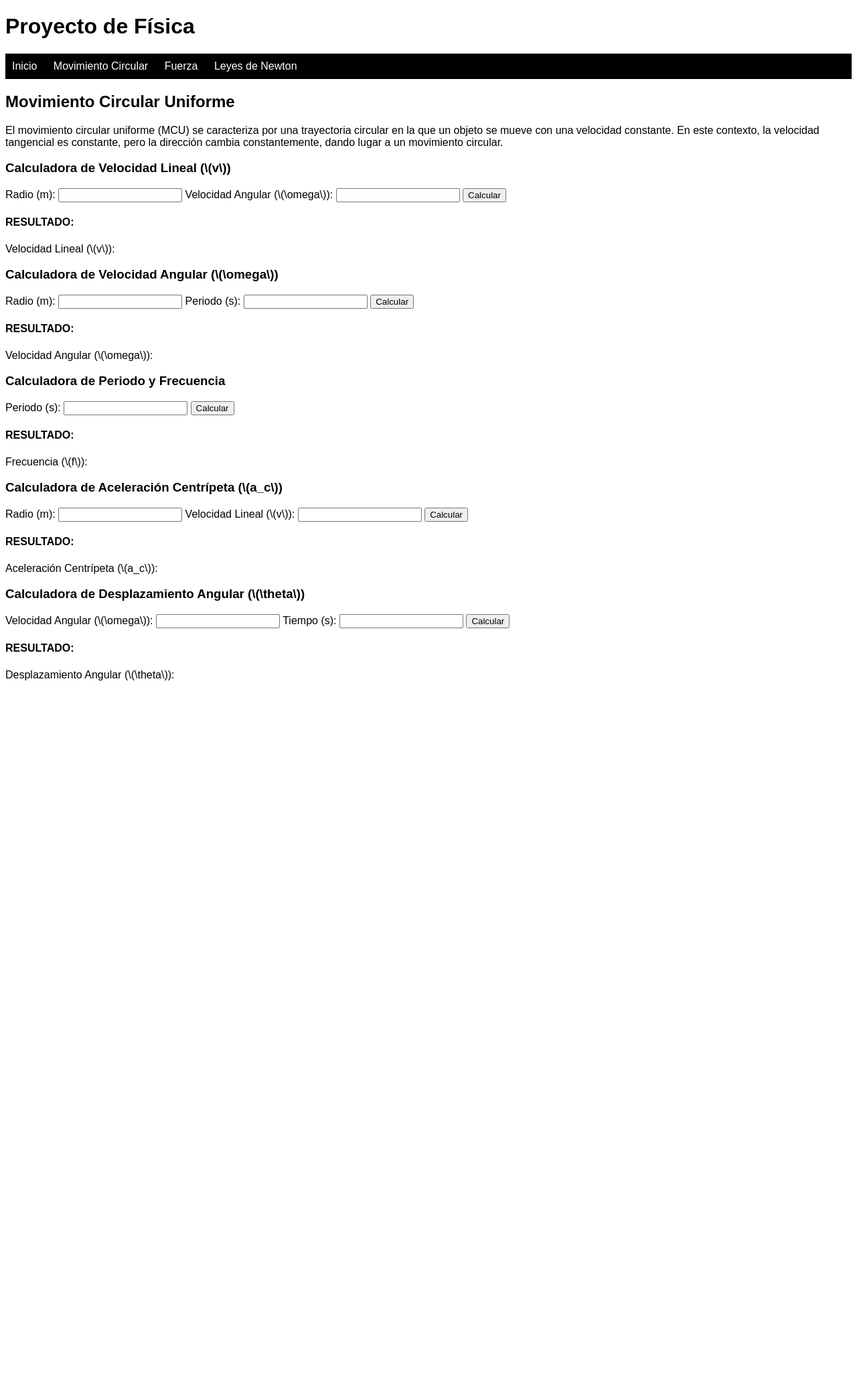
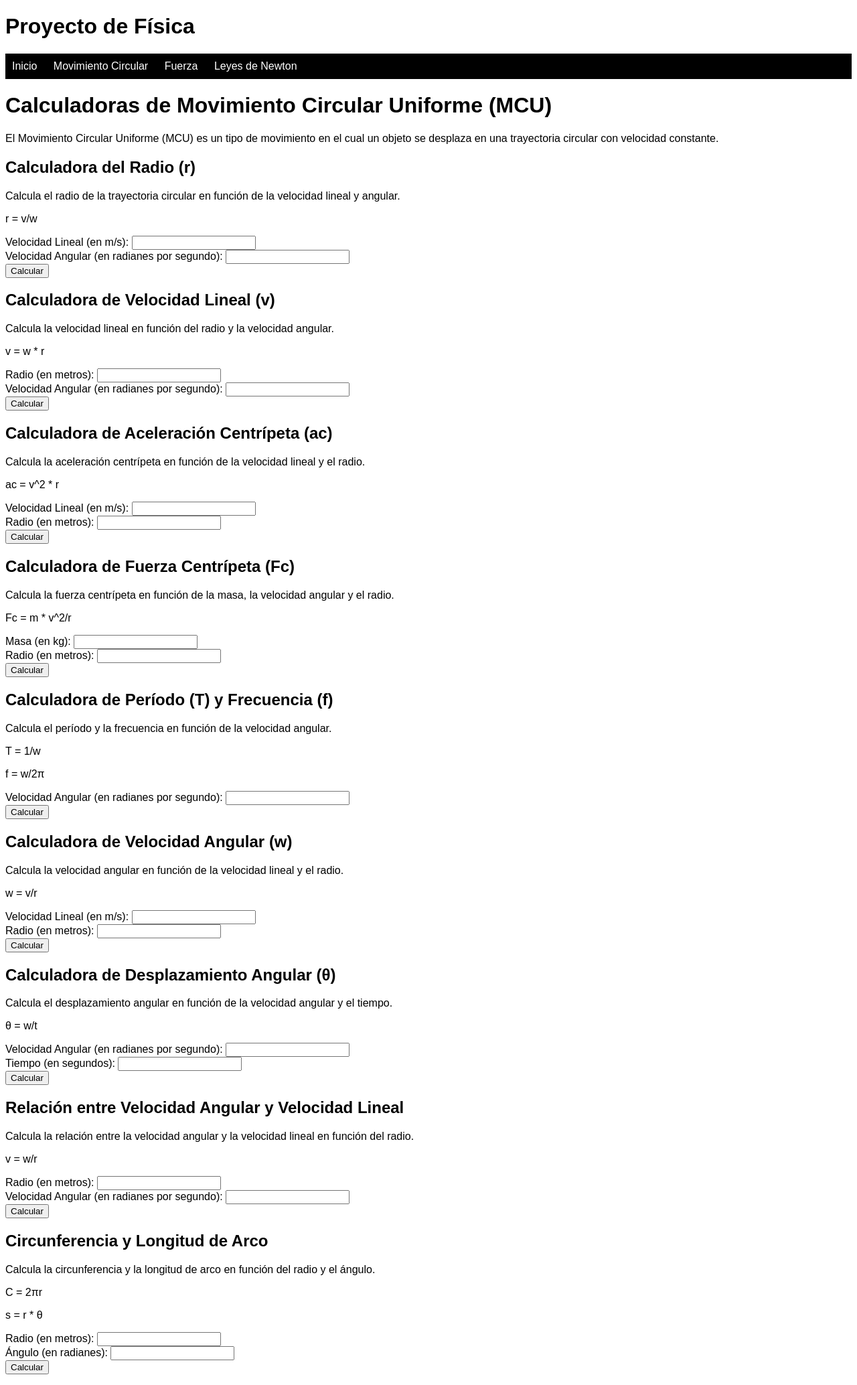
Before and after one commit to martinpiza/Proyecto-Fisica, a Django app: page /movimiento-circular/ in a window 1280 px wide. Shown: the whole page at 67% size. Before the commit the page ends 1016 px from the top, so only its background shows below. Run offline with Django 4.2, Linux system fonts and the light colour scheme.

Commit message:
calculadora de mobimiento circular completa

```diff
--- a/aplicacion_fisica/templates/aplicacion_fisica/movimiento_circular.html
+++ b/aplicacion_fisica/templates/aplicacion_fisica/movimiento_circular.html
@@ -2,137 +2,242 @@
 {% extends 'aplicacion_fisica/index.html' %}
 
 {% block content %}
-    <h2>Movimiento Circular Uniforme</h2>
-    <p>
-        El movimiento circular uniforme (MCU) se caracteriza por una trayectoria circular en la que un objeto se mueve con una velocidad constante.
-        En este contexto, la velocidad tangencial es constante, pero la dirección cambia constantemente, dando lugar a un movimiento circular.
-    </p>
+<!DOCTYPE html>
+<html lang="es">
+<head>
+  <meta charset="UTF-8">
+  <meta name="viewport" content="width=device-width, initial-scale=1.0">
+  <title>Calculadoras de Movimiento Circular Uniforme (MCU)</title>
+</head>
+<body>
 
-    <!-- Calculadora de Velocidad Lineal -->
-    <div class="calculadora-mcu">
-        <h3>Calculadora de Velocidad Lineal (\(v\))</h3>
-        <form id="calculo_v_form">
-            {% csrf_token %}
-            <label for="radio_v">Radio (m):</label>
-            <input type="text" id="radio_v" name="radio_v" required>
+  <h1>Calculadoras de Movimiento Circular Uniforme (MCU)</h1>
+  <p>El Movimiento Circular Uniforme (MCU) es un tipo de movimiento en el cual un objeto se desplaza en una trayectoria circular con velocidad constante.</p>
 
-            <label for="velocidad_angular_v">Velocidad Angular (\(\omega\)): </label>
-            <input type="text" id="velocidad_angular_v" name="velocidad_angular_v" required>
+  <!-- Calculadora del Radio -->
+  <section>
+    <h2>Calculadora del Radio (r)</h2>
+    <p>Calcula el radio de la trayectoria circular en función de la velocidad lineal y angular.</p>
+    <p>r = v/w</p>
+    <label for="velocidad-lineal-radio">Velocidad Lineal (en m/s): </label>
+    <input type="number" id="velocidad-lineal-radio" step="any">
+    <br>
+    <label for="velocidad-angular-radio">Velocidad Angular (en radianes por segundo): </label>
+    <input type="number" id="velocidad-angular-radio" step="any">
+    <br>
+    <button onclick="calcularRadio()">Calcular</button>
+    <p id="resultado-radio"></p>
+  </section>
 
-            <button type="button" onclick="calcularVelocidadLineal()">Calcular</button>
-        </form>
-        <h4>RESULTADO:</h4>
-        <p id="resultado_v">Velocidad Lineal (\(v\)): </p>
-    </div>
+  <!-- Calculadora de Velocidad Lineal -->
+  <section>
+    <h2>Calculadora de Velocidad Lineal (v)</h2>
+    <p>Calcula la velocidad lineal en función del radio y la velocidad angular.</p>
+    <p>v = w * r</p>
+    <label for="radio-velocidad">Radio (en metros): </label>
+    <input type="number" id="radio-velocidad" step="any">
+    <br>
+    <label for="velocidad-angular-velocidad">Velocidad Angular (en radianes por segundo): </label>
+    <input type="number" id="velocidad-angular-velocidad" step="any">
+    <br>
+    <button onclick="calcularVelocidadLineal()">Calcular</button>
+    <p id="resultado-velocidad"></p>
+  </section>
 
-    <!-- Calculadora de Velocidad Angular -->
-    <div class="calculadora-mcu">
-        <h3>Calculadora de Velocidad Angular (\(\omega\))</h3>
-        <form id="calculo_omega_form">
-            {% csrf_token %}
-            <label for="radio_omega">Radio (m):</label>
-            <input type="text" id="radio_omega" name="radio_omega" required>
+  <!-- Calculadora de Aceleración Centrípeta -->
+  <section>
+    <h2>Calculadora de Aceleración Centrípeta (ac)</h2>
+    <p>Calcula la aceleración centrípeta en función de la velocidad lineal y el radio.</p>
+    <p>ac = v^2 * r</p>
+    <label for="velocidad-lineal-aceleracion">Velocidad Lineal (en m/s): </label>
+    <input type="number" id="velocidad-lineal-aceleracion" step="any">
+    <br>
+    <label for="radio-aceleracion">Radio (en metros): </label>
+    <input type="number" id="radio-aceleracion" step="any">
+    <br>
+    <button onclick="calcularAceleracionCentripeta()">Calcular</button>
+    <p id="resultado-aceleracion"></p>
+  </section>
 
-            <label for="periodo_omega">Periodo (s):</label>
-            <input type="text" id="periodo_omega" name="periodo_omega" required>
+  <!-- Calculadora de Fuerza Centrípeta -->
+  <section>
+    <h2>Calculadora de Fuerza Centrípeta (Fc)</h2>
+    <p>Calcula la fuerza centrípeta en función de la masa, la velocidad angular y el radio.</p>
+    <p>Fc = m * v^2/r</p>
+    <label for="masa-fuerza">Masa (en kg): </label>
+    <input type="number" id="masa-fuerza" step="any">
+    <br>
+    <label for="radio-fuerza">Radio (en metros): </label>
+    <input type="number" id="radio-fuerza" step="any">
+    <br>
+    <button onclick="calcularFuerzaCentripeta()">Calcular</button>
+    <p id="resultado-fuerza"></p>
+  </section>
 
-            <button type="button" onclick="calcularVelocidadAngular()">Calcular</button>
-        </form>
-        <h4>RESULTADO:</h4>
-        <p id="resultado_omega">Velocidad Angular (\(\omega\)): </p>
-    </div>
+  <!-- Calculadora de Período y Frecuencia -->
+  <section>
+    <h2>Calculadora de Período (T) y Frecuencia (f)</h2>
+    <p>Calcula el período y la frecuencia en función de la velocidad angular.</p>
+    <p>T = 1/w</p>
+    <p>f = w/2π</p>
+    <label for="velocidad-angular-periodo">Velocidad Angular (en radianes por segundo): </label>
+    <input type="number" id="velocidad-angular-periodo" step="any">
+    <br>
+    <button onclick="calcularPeriodoFrecuencia()">Calcular</button>
+    <p id="resultado-periodo"></p>
+    <p id="resultado-frecuencia"></p>
+  </section>
 
-    <!-- Calculadora de Periodo y Frecuencia -->
-    <div class="calculadora-mcu">
-        <h3>Calculadora de Periodo y Frecuencia</h3>
-        <form id="calculo_frecuencia_form">
-            {% csrf_token %}
-            <label for="periodo_frecuencia">Periodo (s):</label>
-            <input type="text" id="periodo_frecuencia" name="periodo_frecuencia" required>
+  <!-- Calculadora de Velocidad Angular -->
+  <section>
+    <h2>Calculadora de Velocidad Angular (w)</h2>
+    <p>Calcula la velocidad angular en función de la velocidad lineal y el radio.</p>
+    <p>w = v/r</p>
+    <label for="velocidad-lineal-angular">Velocidad Lineal (en m/s): </label>
+    <input type="number" id="velocidad-lineal-angular" step="any">
+    <br>
+    <label for="radio-angular">Radio (en metros): </label>
+    <input type="number" id="radio-angular" step="any">
+    <br>
+    <button onclick="calcularVelocidadAngular()">Calcular</button>
+    <p id="resultado-angular"></p>
+  </section>
 
-            <button type="button" onclick="calcularFrecuencia()">Calcular</button>
-        </form>
-        <h4>RESULTADO:</h4>
-        <p id="resultado_frecuencia">Frecuencia (\(f\)): </p>
-    </div>
+  <!-- Calculadora de Desplazamiento Angular -->
+  <section>
+    <h2>Calculadora de Desplazamiento Angular (θ)</h2>
+    <p>Calcula el desplazamiento angular en función de la velocidad angular y el tiempo.</p>
+    <p>θ = w/t</p>
+    <label for="velocidad-angular-desplazamiento">Velocidad Angular (en radianes por segundo): </label>
+    <input type="number" id="velocidad-angular-desplazamiento" step="any">
+    <br>
+    <label for="tiempo-desplazamiento">Tiempo (en segundos): </label>
+    <input type="number" id="tiempo-desplazamiento" step="any">
+    <br>
+    <button onclick="calcularDesplazamientoAngular()">Calcular</button>
+    <p id="resultado-desplazamiento"></p>
+  </section>
 
-    <!-- Calculadora de Aceleración Centrípeta -->
-    <div class="calculadora-mcu">
-        <h3>Calculadora de Aceleración Centrípeta (\(a_c\))</h3>
-        <form id="calculo_ac_form">
-            {% csrf_token %}
-            <label for="radio_ac">Radio (m):</label>
-            <input type="text" id="radio_ac" name="radio_ac" required>
+  <!-- Relación entre Velocidad Angular y Velocidad Lineal -->
+  <section>
+    <h2>Relación entre Velocidad Angular y Velocidad Lineal</h2>
+    <p>Calcula la relación entre la velocidad angular y la velocidad lineal en función del radio.</p>
+    <p>v = w/r</p>
+    <label for="radio-relacion">Radio (en metros): </label>
+    <input type="number" id="radio-relacion" step="any">
+    <br>
+    <label for="velocidad-angular-relacion">Velocidad Angular (en radianes por segundo): </label>
+    <input type="number" id="velocidad-angular-relacion" step="any">
+    <br>
+    <button onclick="calcularRelacionVelocidades()">Calcular</button>
+    <p id="resultado-relacion"></p>
+  </section>
 
-            <label for="velocidad_ac">Velocidad Lineal (\(v\)): </label>
-            <input type="text" id="velocidad_ac" name="velocidad_ac" required>
+  <!-- Circunferencia y Longitud de Arco -->
+  <section>
+    <h2>Circunferencia y Longitud de Arco</h2>
+    <p>Calcula la circunferencia y la longitud de arco en función del radio y el ángulo.</p>
+    <p>C = 2πr</p>
+    <p>s = r * θ</p>
+    <label for="radio-circunferencia">Radio (en metros): </label>
+    <input type="number" id="radio-circunferencia" step="any">
+    <br>
+    <label for="angulo-circunferencia">Ángulo (en radianes): </label>
+    <input type="number" id="angulo-circunferencia" step="any">
+    <br>
+    <button onclick="calcularCircunferenciaLongitudArco()">Calcular</button>
+    <p id="resultado-circunferencia"></p>
+    <p id="resultado-longitud-arco"></p>
+  </section>
 
-            <button type="button" onclick="calcularAceleracionCentripeta()">Calcular</button>
-        </form>
-        <h4>RESULTADO:</h4>
-        <p id="resultado_ac">Aceleración Centrípeta (\(a_c\)): </p>
-    </div>
+  <script>
+    function calcularRadio() {
+        var velocidadLineal = parseFloat(document.getElementById('velocidad-lineal-radio').value);
+        var velocidadAngular = parseFloat(document.getElementById('velocidad-angular-radio').value);
 
-    <!-- Calculadora de Desplazamiento Angular -->
-    <div class="calculadora-mcu">
-        <h3>Calculadora de Desplazamiento Angular (\(\theta\))</h3>
-        <form id="calculo_theta_form">
-            {% csrf_token %}
-            <label for="velocidad_angular_theta">Velocidad Angular (\(\omega\)): </label>
-            <input type="text" id="velocidad_angular_theta" name="velocidad_angular_theta" required>
+        var radio = velocidadLineal / velocidadAngular;
 
-            <label for="tiempo_theta">Tiempo (s): </label>
-            <input type="text" id="tiempo_theta" name="tiempo_theta" required>
+        document.getElementById('resultado-radio').textContent = 'Radio: ' + radio.toFixed(2) + ' metros';
+      }
 
-            <button type="button" onclick="calcularDesplazamientoAngular()">Calcular</button>
-        </form>
-        <h4>RESULTADO:</h4>
-        <p id="resultado_theta">Desplazamiento Angular (\(\theta\)): </p>
-    </div>
+      function calcularVelocidadLineal() {
+        var radio = parseFloat(document.getElementById('radio-velocidad').value);
+        var velocidadAngular = parseFloat(document.getElementById('velocidad-angular-velocidad').value);
 
-    <script>
-        function calcularVelocidadLineal() {
-            var radio_v = parseFloat(document.getElementById('radio_v').value);
-            var velocidad_angular_v = parseFloat(document.getElementById('velocidad_angular_v').value);
+        var velocidadLineal = radio * velocidadAngular;
 
-            var velocidad_lineal = velocidad_angular_v * radio_v;
+        document.getElementById('resultado-velocidad').textContent = 'Velocidad Lineal: ' + velocidadLineal.toFixed(2) + ' m/s';
+      }
 
-            document.getElementById('resultado_v').innerText = 'Velocidad Lineal (\(v\)): ' + velocidad_lineal.toFixed(2) + ' m/s';
-        }
+      function calcularAceleracionCentripeta() {
+        var velocidadLineal = parseFloat(document.getElementById('velocidad-lineal-aceleracion').value);
+        var radio = parseFloat(document.getElementById('radio-aceleracion').value);
 
-        function calcularVelocidadAngular() {
-            var radio_omega = parseFloat(document.getElementById('radio_omega').value);
-            var periodo_omega = parseFloat(document.getElementById('periodo_omega').value);
+        var aceleracionCentripeta = Math.pow(velocidadLineal, 2) / radio;
 
-            var velocidad_angular = 2 * Math.PI / periodo_omega;
+        document.getElementById('resultado-aceleracion').textContent = 'Aceleración Centrípeta: ' + aceleracionCentripeta.toFixed(2) + ' m/s²';
+      }
 
-            document.getElementById('resultado_omega').innerText = 'Velocidad Angular (\(\omega\)): ' + velocidad_angular.toFixed(2) + ' rad/s';
-        }
+      function calcularFuerzaCentripeta() {
+        var masa = parseFloat(document.getElementById('masa-fuerza').value);
+        var radio = parseFloat(document.getElementById('radio-fuerza').value);
 
-        function calcularFrecuencia() {
-            var periodo_frecuencia = parseFloat(document.getElementById('periodo_frecuencia').value);
-            var frecuencia = 1 / periodo_frecuencia;
+        var fuerzaCentripeta = masa * Math.pow(2 * Math.PI, 2) * radio;
 
-            document.getElementById('resultado_frecuencia').innerText = 'Frecuencia (\(f\)): ' + frecuencia.toFixed(2) + ' Hz';
-        }
+        document.getElementById('resultado-fuerza').textContent = 'Fuerza Centrípeta: ' + fuerzaCentripeta.toFixed(2) + ' Newtons';
+      }
 
-        function calcularAceleracionCentripeta() {
-            var radio_ac = parseFloat(document.getElementById('radio_ac').value);
-            var velocidad_ac = parseFloat(document.getElementById('velocidad_ac').value);
+      function calcularPeriodoFrecuencia() {
+        var velocidadAngular = parseFloat(document.getElementById('velocidad-angular-periodo').value);
 
-            var aceleracion_centrípeta = Math.pow(velocidad_ac, 2) / radio_ac;
+        var periodo = 1 / velocidadAngular;
+        var frecuencia = velocidadAngular / (2 * Math.PI);
 
-            document.getElementById('resultado_ac').innerText = 'Aceleración Centrípeta (\(a_c\)): ' + aceleracion_centrípeta.toFixed(2) + ' m/s²';
-        }
+        document.getElementById('resultado-periodo').textContent = 'Período: ' + periodo.toFixed(2) + ' segundos';
+        document.getElementById('resultado-frecuencia').textContent = 'Frecuencia: ' + frecuencia.toFixed(2) + ' Hz';
+      }
 
-        function calcularDesplazamientoAngular() {
-            var velocidad_angular_theta = parseFloat(document.getElementById('velocidad_angular_theta').value);
-            var tiempo_theta = parseFloat(document.getElementById('tiempo_theta').value);
+      function calcularVelocidadAngular() {
+        var velocidadLineal = parseFloat(document.getElementById('velocidad-lineal-angular').value);
+        var radio = parseFloat(document.getElementById('radio-angular').value);
 
-            var desplazamiento_angular = velocidad_angular_theta * tiempo_theta;
+        var velocidadAngular = velocidadLineal / radio;
 
-            document.getElementById('resultado_theta').innerText = 'Desplazamiento Angular (\(\theta\)): ' + desplazamiento_angular.toFixed(2) + ' rad';
-        }
-    </script>
+        document.getElementById('resultado-angular').textContent = 'Velocidad Angular: ' + velocidadAngular.toFixed(2) + ' rad/s';
+      }
+
+      function calcularDesplazamientoAngular() {
+        var velocidadAngular = parseFloat(document.getElementById('velocidad-angular-desplazamiento').value);
+        var tiempo = parseFloat(document.getElementById('tiempo-desplazamiento').value);
+
+        var desplazamientoAngular = velocidadAngular * tiempo;
+
+        document.getElementById('resultado-desplazamiento').textContent = 'Desplazamiento Angular: ' + desplazamientoAngular.toFixed(2) + ' rad';
+      }
+
+      function calcularRelacionVelocidades() {
+        var radio = parseFloat(document.getElementById('radio-relacion').value);
+        var velocidadAngular = parseFloat(document.getElementById('velocidad-angular-relacion').value);
+
+        var relacionVelocidades = radio * velocidadAngular;
+
+        document.getElementById('resultado-relacion').textContent = 'Relación entre velocidad angular y velocidad lineal: ' + relacionVelocidades.toFixed(2) + ' m/s';
+      }
+
+      function calcularCircunferenciaLongitudArco() {
+        var radioCircunferencia = parseFloat(document.getElementById('radio-circunferencia').value);
+        var anguloCircunferencia = parseFloat(document.getElementById('angulo-circunferencia').value);
+
+        var circunferencia = 2 * Math.PI * radioCircunferencia;
+        var longitudArco = radioCircunferencia * anguloCircunferencia;
+
+        document.getElementById('resultado-circunferencia').textContent = 'Circunferencia: ' + circunferencia.toFixed(2) + ' metros';
+        document.getElementById('resultado-longitud-arco').textContent = 'Longitud de arco: ' + longitudArco.toFixed(2) + ' metros';
+      }
+  </script>
+
+</body>
+</html>
+
 
 {% endblock %}
```
